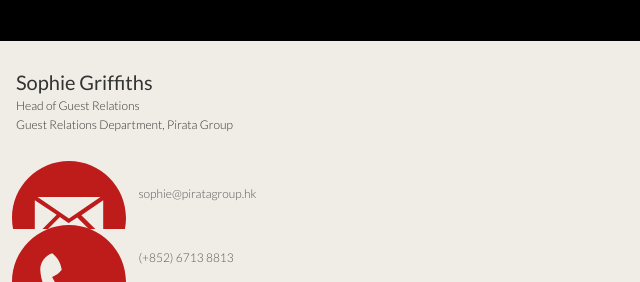
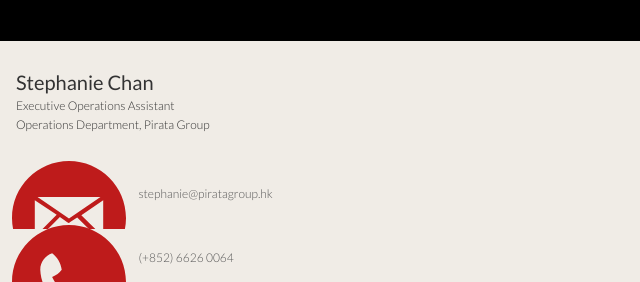
Before and after one commit to PiratagroupMarketing/Namecard_StephanieChan, a plain HTML site: page index.html in a window 1280 px wide. Shown: the part 263-545 px from the top of the page, 0-640 px from the left. Drawn offline with Linux system fonts and the light colour scheme; a web font is replaced by a local one.

Commit message:
Update index.html

```diff
--- a/index.html
+++ b/index.html
@@ -14,7 +14,7 @@
 			<div class="row">
 				<div class="col"></div>
 				<div class="col is-6">
-					<img class="profile-pic" src="SophieGriffiths.png" alt="Profile Picture">
+					<img class="profile-pic" src="StephanieChan.png" alt="Profile Picture">
 				</div>
 				<div class="col"></div>
 			</div>
@@ -25,9 +25,9 @@
 		<div class="container">
 			<div class="row name-title-company">
 				<div class="col is-6">
-					<p class="text-name">Sophie Griffiths</p>
-					<p class="text-title-company">Head of Guest Relations</p>
-					<p class="text-title-company">Guest Relations Department, Pirata Group</p>
+					<p class="text-name">Stephanie Chan</p>
+					<p class="text-title-company">Executive Operations Assistant</p>
+					<p class="text-title-company">Operations Department, Pirata Group</p>
 				</div>
 				<div class="col">
 					<img src="pirata-group-logo.png" alt="Company Logo">
@@ -37,14 +37,14 @@
 	</section>
 
 	<section class="bg-color-white secondary-info">
-		<a href="mailto:sophie@piratagroup.hk">
+		<a href="mailto:stephanie@piratagroup.hk">
 			<div class="container">
 				<div class="row detail">
 					<div class="col">
 						<img src="assets/icon-email.svg" alt="Email Icon"">
 					</div>
 					<div class="col is-8">
-						<p class="text-detail">sophie@piratagroup.hk</p>
+						<p class="text-detail">stephanie@piratagroup.hk</p>
 					</div>
 					<div class="col">
 						<img src="assets/right-arrow.svg" alt="Right Arrow" height="50%" width="40%">
@@ -55,14 +55,14 @@
 	</section>
 
 	<section class="bg-color-white secondary-info">
-		<a href="tel:+85267138813">
+		<a href="tel:+85266260064">
 			<div class="container">
 				<div class="row detail">
 					<div class="col">
 						<img src="assets/icon-phone.svg" alt="Phone Icon"">
 					</div>
 					<div class="col is-8">
-						<p class="text-detail">(+852) 6713 8813</p>
+						<p class="text-detail">(+852) 6626 0064</p>
 					</div>
 					<div class="col">
 						<img src="assets/right-arrow.svg" alt="Right Arrow" height="50%" width="40%">
@@ -114,7 +114,7 @@
 				<div class="col"></div>
 				<div class="col is-5">
 					<div class="button">
-						<a href="sophiegriffiths.vcf">
+						<a href="stephaniechan.vcf">
 							<p class="button">Download</p>
 						</a>
 					</div>
```
